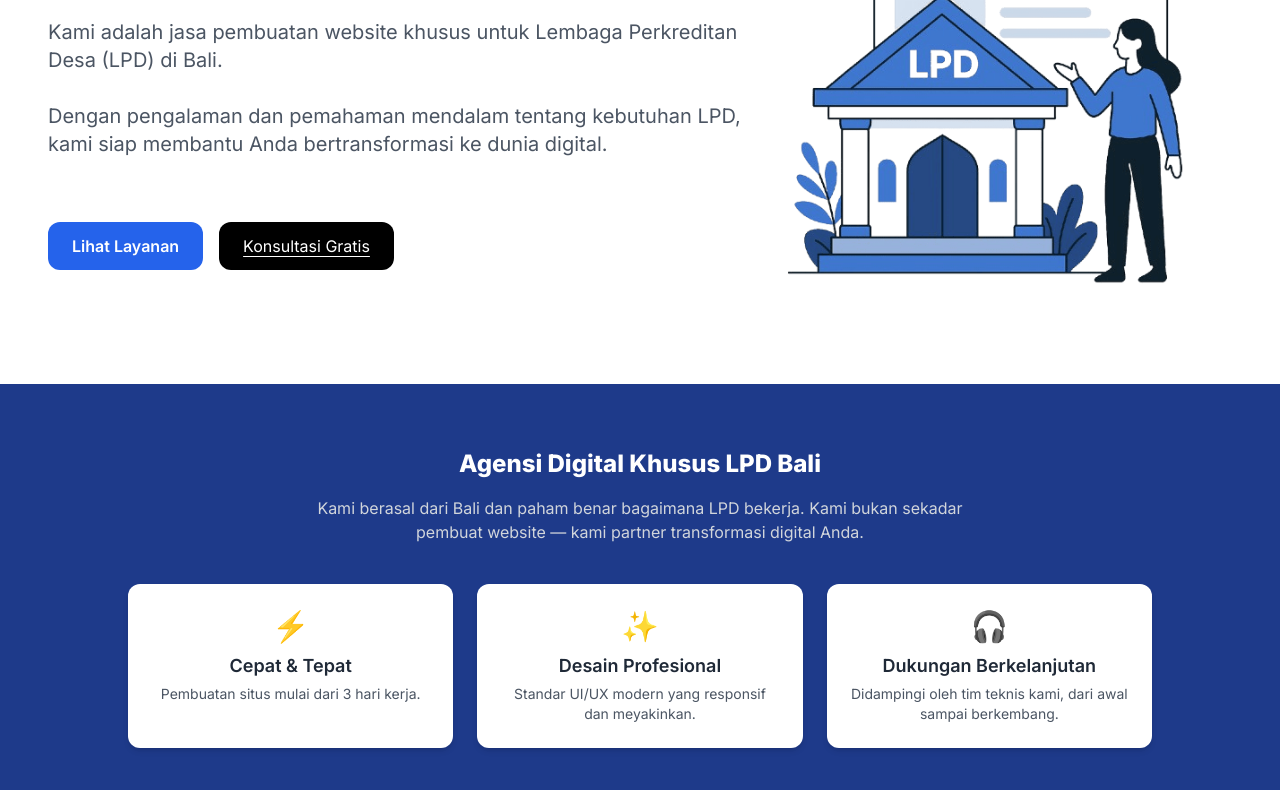
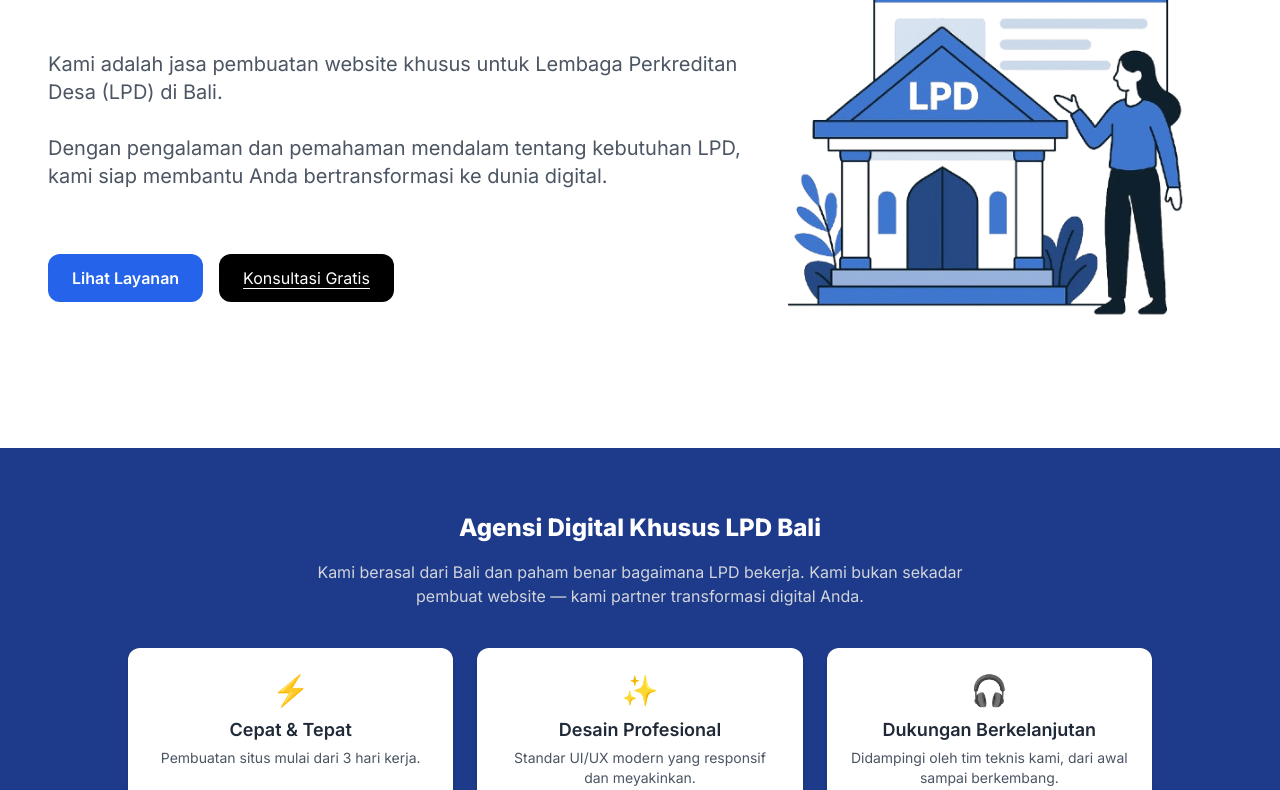
Before and after one commit to cumahost/lpddigital, a website: page index.html in a window 1280 px wide. Shown: the part 192-982 px from the top of the page. Drawn offline with nearby package versions, Linux system fonts and the light colour scheme.

Commit message:
perbarui padding pada hero section dan tambahkan kelas padding baru

```diff
--- a/index.html
+++ b/index.html
@@ -71,7 +71,7 @@
   </script>
 
 <!-- hero -->
-   <section class="bg-white py-16 px-10 md:px-12">
+   <section class="bg-white py-24 px-10 md:px-12">
   <div class="max-w-7xl mx-auto flex flex-col md:flex-row items-center">
     <!-- Left Content -->
     <div class="md:w-3/4 text-center md:text-left space-y-6 py-20 md:py-0">
```
Also changed, not shown: src/output.css.
